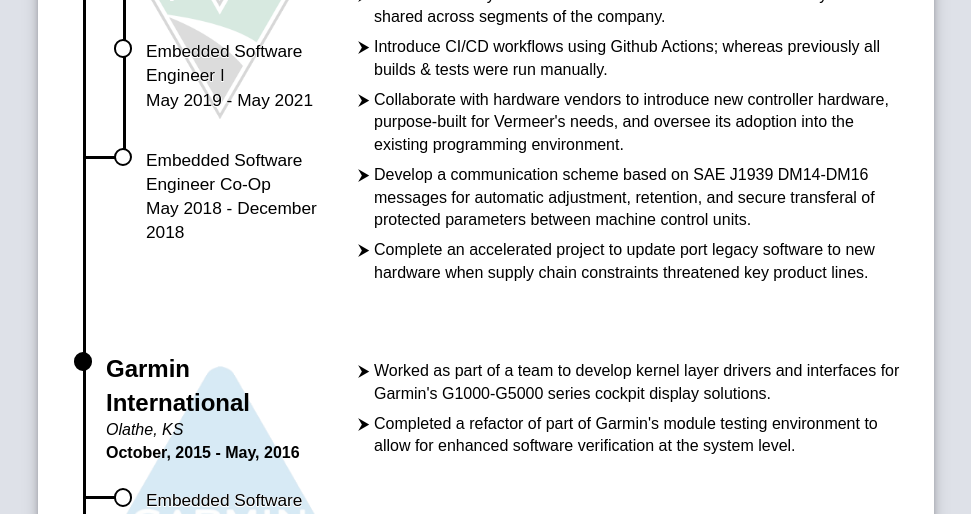
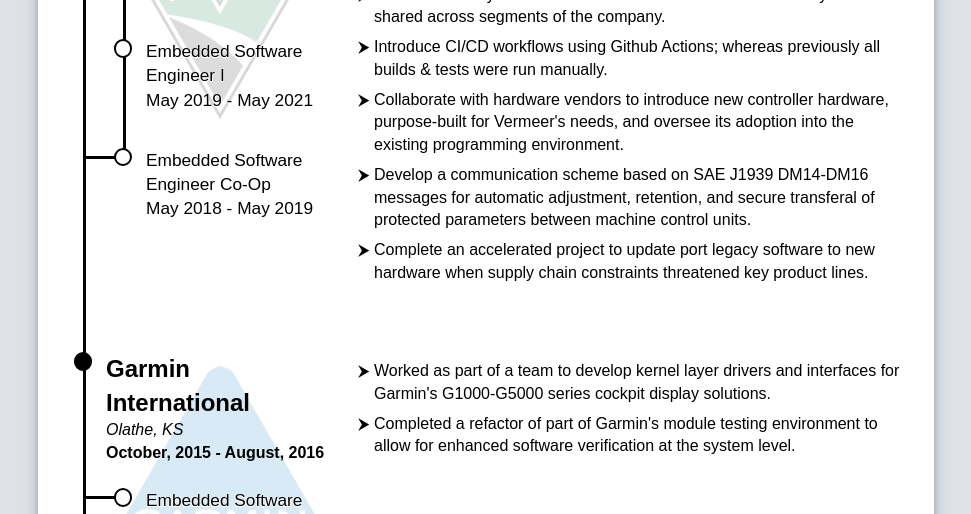
Before and after one commit to stewythe1st/stewythe1st.github.io, a plain HTML site: page index.html in a window 1280 px wide. Shown: the part 1240-1754 px from the top of the page, without its empty margins (154-1125 px from the left). Drawn offline with Linux system fonts and the light colour scheme.

Commit message:
Fix some dates.

```diff
--- a/index.html
+++ b/index.html
@@ -94,7 +94,7 @@
                             <ul class="flow-points">
                                 <li>Embedded Software Engineer II<br>May 2021 - Present</li>
                                 <li>Embedded Software Engineer I<br>May 2019 - May 2021</li>
-                                <li>Embedded Software Engineer Co-Op<br>May 2018 - December 2018</li>
+                                <li>Embedded Software Engineer Co-Op<br>May 2018 - May 2019</li>
                             </ul>
                         </div>
                         <ul class="column_70">
@@ -136,7 +136,7 @@
                         <div class="column_30 background-image" style="background-image: url(img/garmin.png);">
                             <div class="exp_title">Garmin International</div>
                             <div class="exp_loc">Olathe, KS</div>
-                            <div class="exp_time">October, 2015 - May, 2016</div>
+                            <div class="exp_time">October, 2015 - August, 2016</div>
                             <ul class="flow-points">
                                 <li>Embedded Software Intern, Aviation</li>
                             </ul>
```
